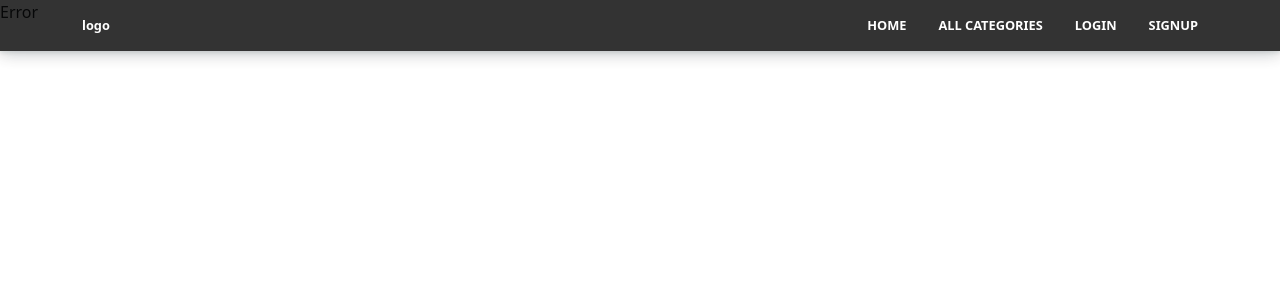
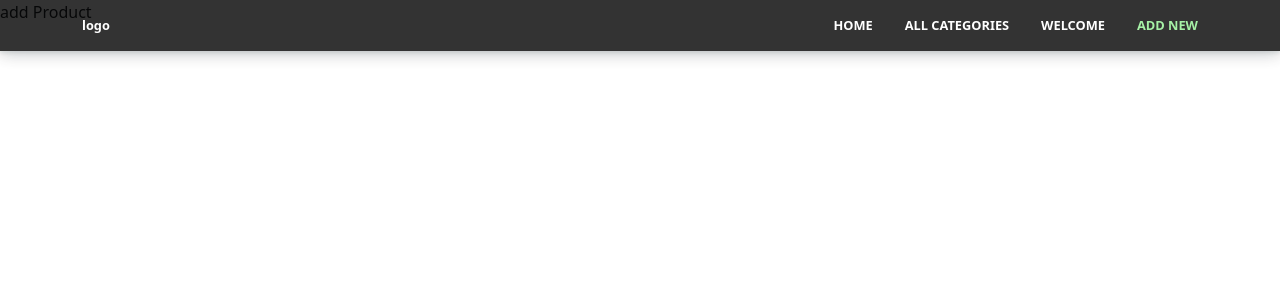
Before and after one commit to adityaPawar1999/ClothWebsite, a React (Create React App) app in the folder front/: page /addProduct in a window 1280 px wide. Shown: the top 300 px of the page. Built offline with nearby package versions, Linux system fonts and the light colour scheme.

Commit message:
add  new product page

```diff
--- a/front/src/App.js
+++ b/front/src/App.js
@@ -9,6 +9,7 @@ import LoginPage from './Pages/LoginPage/LoginPage'
 import SignUpPage from './Pages/SignUpPage/SignUpPage'
 import ErrorPage from './Pages/ErrorPage/ErrorPage';
 import Cart from './Pages/Cart/Cart'
+import AddProduct from './Pages/AddProdouct/AddProduct';
 
 function App() {
   return (
@@ -20,6 +21,7 @@ function App() {
       <Route path='/login' element={<LoginPage/>}></Route>
       <Route path='/SignUp' element={<SignUpPage/>}></Route>
       <Route path='/cart' element={<Cart/>}></Route>
+      <Route path='/addProduct' element={<AddProduct/>}></Route>
       <Route path='*' element={<ErrorPage/>}></Route>
     </Routes>
     </>
--- a/front/src/Components/AuthLink/AuthLink.jsx
+++ b/front/src/Components/AuthLink/AuthLink.jsx
@@ -5,9 +5,10 @@ const AuthLink = () =>{
     const [userVerified ,setuserVerified] = useState(false);
     return(<>
     {
-        (userVerified === true) ? (
+        (userVerified === false) ? (
             <>
              <NavLink className='navLink' to='/cart'>WELCOME</NavLink>
+             <NavLink className='navLink' to='/addProduct'>ADD NEW</NavLink>
             </>
         ) : (
             <>
--- /dev/null
+++ b/front/src/Pages/AddProdouct/AddProduct.jsx
@@ -0,0 +1,6 @@
+const AddProduct = () =>{
+    return(<>
+    add Product
+    </>)
+};
+export default AddProduct;
```
